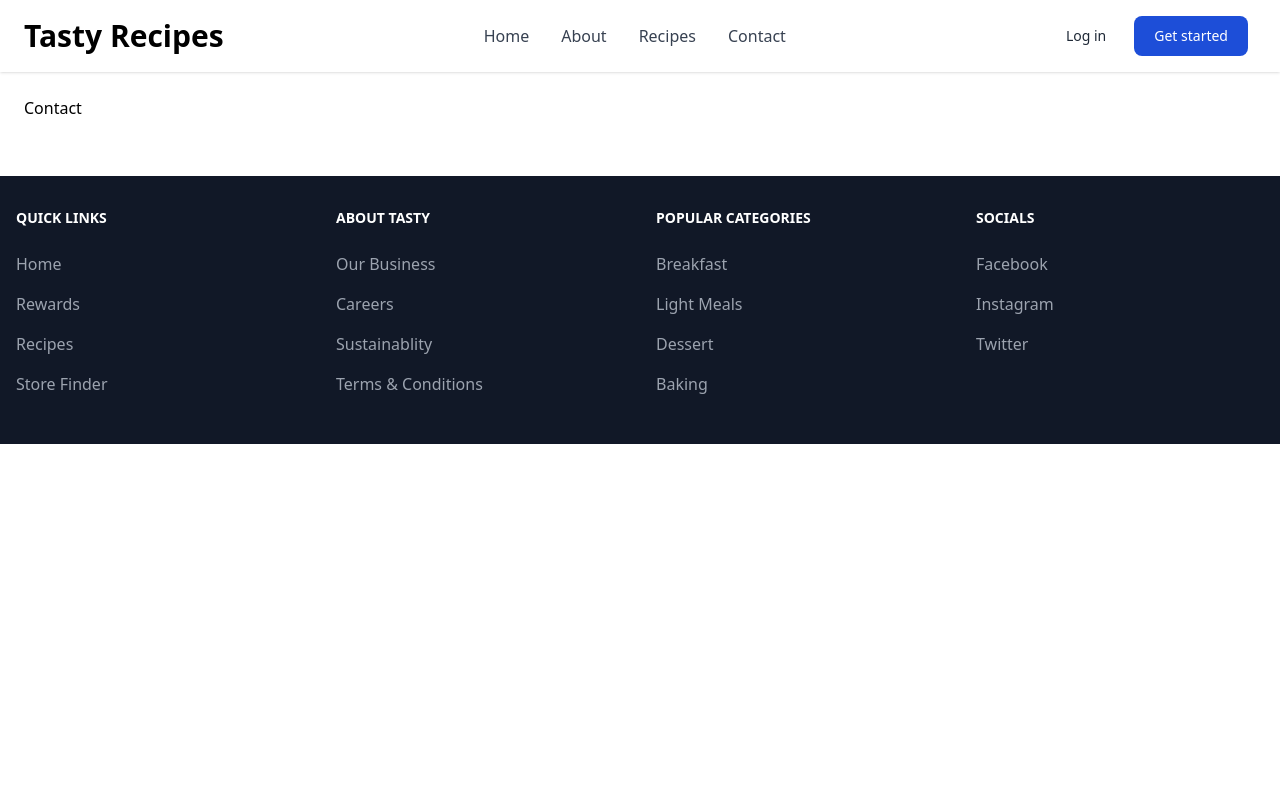
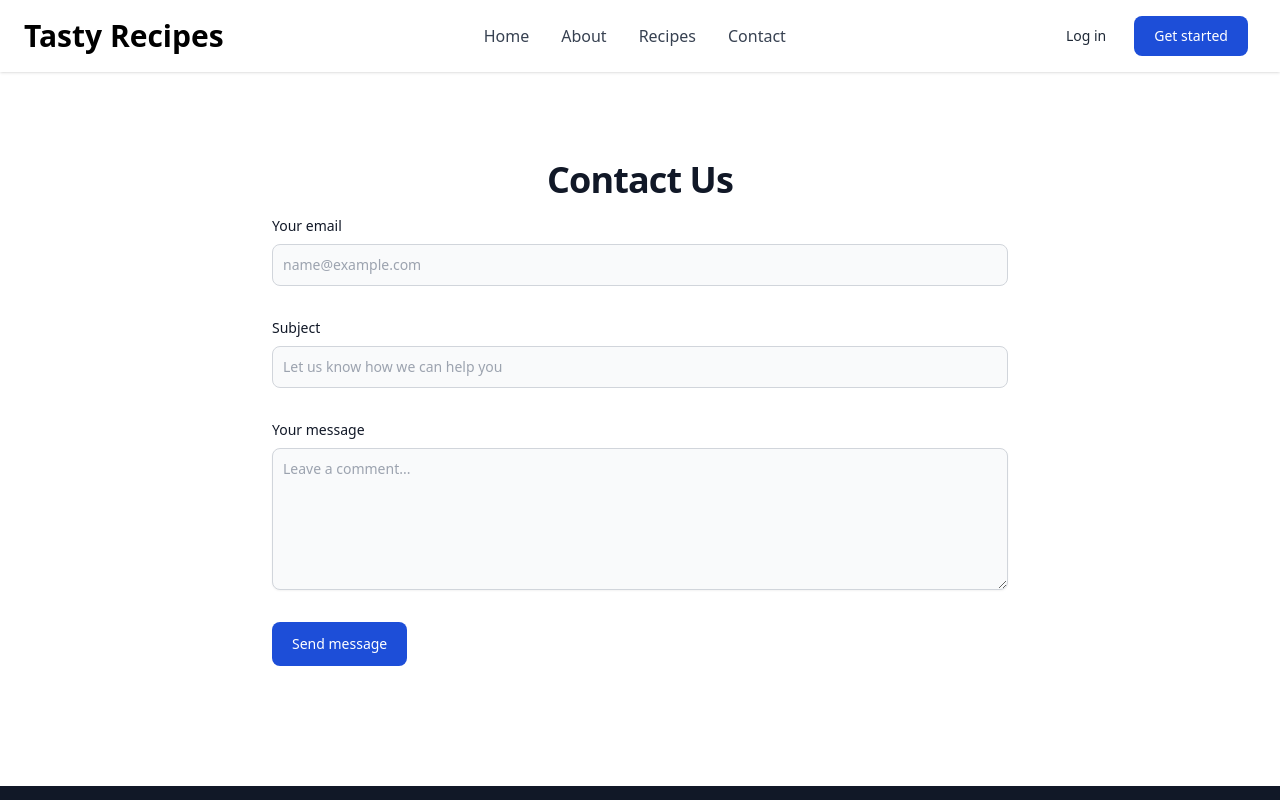
Before and after one commit to Jon-Felipe/Tasty-React, a React (Vite) app: page /contact in a window 1280 px wide. Shown: the top 800 px of the page. Built offline with nearby package versions, Linux system fonts and the light colour scheme.

Commit message:
added contact form

```diff
--- a/src/pages/Contact.tsx
+++ b/src/pages/Contact.tsx
@@ -1,9 +1,59 @@
 import React from 'react';
+import FormRow from '../components/FormRow';
 
 type Props = {};
 
 const Contact = (props: Props) => {
-  return <div>Contact</div>;
+  return (
+    <section>
+      <div className='py-8 lg:py-16 px-4 mx-auto max-w-screen-md'>
+        <h2 className='mb-4 text-4xl tracking-tight font-extrabold text-center text-gray-900'>
+          Contact Us
+        </h2>
+        <form className='space-y-8'>
+          <FormRow
+            type='email'
+            name='email'
+            value=''
+            handleChange={() => console.log()}
+            labelText='Your email'
+            placeholder='name@example.com'
+            required
+          />
+          <FormRow
+            type='text'
+            name='subject'
+            value=''
+            handleChange={() => console.log()}
+            labelText='Subject'
+            placeholder='Let us know how we can help you'
+            required
+          />
+          <div className='sm:col-span-2'>
+            <label
+              htmlFor='message'
+              className='block mb-2 text-sm font-medium text-gray-900'
+            >
+              Your message
+            </label>
+            <textarea
+              name='message'
+              id='message'
+              rows={6}
+              className='block p-2.5 w-full text-sm text-gray-900 bg-gray-50 rounded-lg shadow-sm border border-gray-300'
+              placeholder='Leave a comment...'
+            ></textarea>
+          </div>
+          <button
+            type='submit'
+            className='py-3 px-5 text-sm font-medium text-center text-white rounded-lg bg-primary-700 sm:w-fit hover:bg-primary-800'
+          >
+            Send message
+          </button>
+        </form>
+      </div>
+    </section>
+  );
 };
 
 export default Contact;
```
